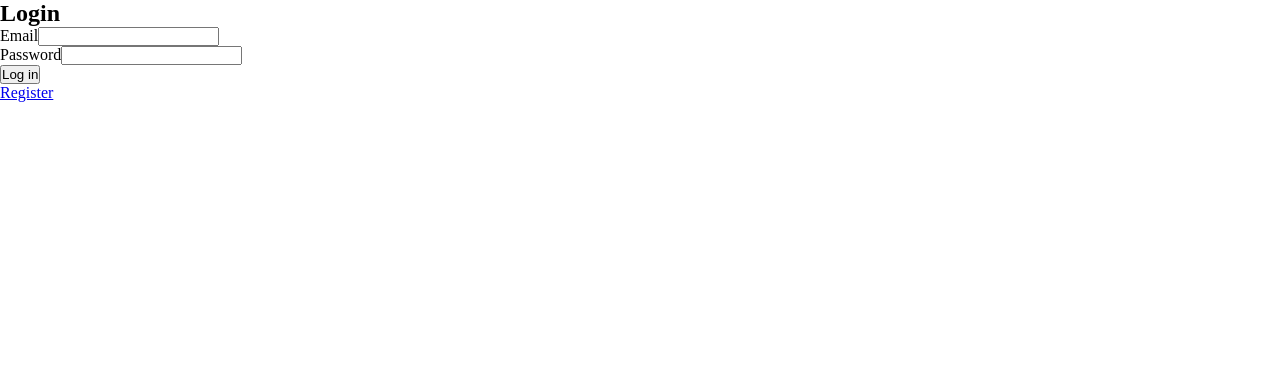
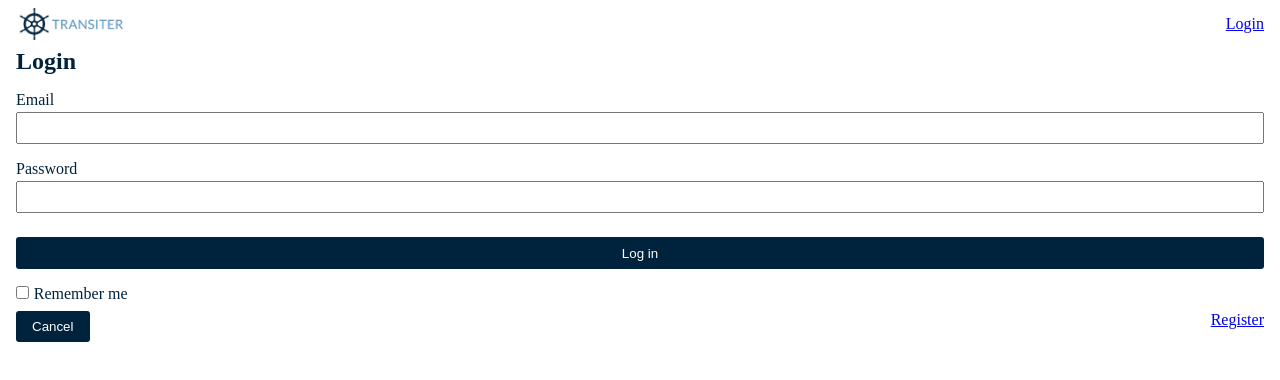
Before and after one commit to danyc23/Transiter, a React (Create React App) app in the folder client/: page /login in a window 1280 px wide. Shown: the top 380 px of the page. Built offline with nearby package versions, Linux system fonts and the light colour scheme.

Commit message:
Login and Register pages

```diff
--- a/client/src/components/Navbar.jsx
+++ b/client/src/components/Navbar.jsx
@@ -3,9 +3,9 @@ import UserIcon from "../assets/user.svg";
 function Navbar() {
   return (
     <nav className="navbar">
-      <section className="navbar-logo">
-        <div></div>
-      </section>
+      <Link to="/">
+        <section className="navbar-logo"></section>
+      </Link>
       <section className="navbar-options">
         <p className="navbar-options__item">About</p>
         <p className="navbar-options__item">Services</p>
--- a/client/src/index.js
+++ b/client/src/index.js
@@ -2,19 +2,19 @@ import React from "react";
 import ReactDOM from "react-dom";
 import App from "./App";
 import { BrowserRouter as Router, Switch, Route } from "react-router-dom";
-import Login from "./components/Login";
-import Register from "./components/Register";
+import Login from "./pages/Login";
+import Register from "./pages/Register";
 import Profile from "./pages/Profile";
 
 ReactDOM.render(
   <React.StrictMode>
     <Router>
-      <switch>
+      <Switch>
         <Route path="/" exact component={App}></Route>
         <Route path="/login" component={Login}></Route>
         <Route path="/register" component={Register}></Route>
         <Route path="/profile" component={Profile}></Route>
-      </switch>
+      </Switch>
     </Router>
   </React.StrictMode>,
   document.getElementById("root")
--- a/client/src/components/Login.jsx
+++ b/client/src/pages/Login.jsx
@@ -1,4 +1,5 @@
 import React from "react";
+import Navbar from "../components/Navbar";
 import { Redirect, useHistory, Link } from "react-router-dom";
 const axios = require("axios");
 
@@ -38,6 +39,7 @@ class Login extends React.Component {
   render() {
     return (
       <section className="login">
+        <Navbar />
         <h1 className="login-title">Login</h1>
         <form className="login-form" onSubmit={this.submitHandler}>
           <div className="login-container">
@@ -64,14 +66,27 @@ class Login extends React.Component {
               id="password"
             />
           </div>
+          <div className="login-container">
+            <div>
+              <button className="login-btn" type="submit">
+                Log in
+              </button>
+              <input type="checkbox" name="remember" />
+              <label className="login-checkbox__text">Remember me</label>
+            </div>
+            <div className="login-container__remember">
+              <div>
+                <button className="login-container__remember-btn">
+                  Cancel
+                </button>
+              </div>
 
-          <button className="login-btn" type="submit">
-            Log in
-          </button>
+              <Link className="nav-link" to="./register">
+                <p>Register</p>
+              </Link>
+            </div>
+          </div>
         </form>
-        <Link to="./register">
-          <p className="login-link">Register</p>
-        </Link>
       </section>
     );
   }
--- a/client/src/pages/Profile.jsx
+++ b/client/src/pages/Profile.jsx
@@ -1,6 +1,18 @@
-import Navbar from "../components/Navbar";
-function Profile() {
-  return <section></section>;
+import React from "react";
+const axios = require("axios");
+class Profile extends React.Component {
+  componentDidMount() {
+    this.getUser();
+  }
+
+  getUser = () => {
+    axios.get(`http://localhost/5000/users`).then((response) => {
+      console.log(response);
+    });
+  };
+  render() {
+    return <section></section>;
+  }
 }
 
 export default Profile;
--- a/client/src/components/Register.jsx
+++ b/client/src/pages/Register.jsx
@@ -1,4 +1,5 @@
 import React from "react";
+import Navbar from "../components/Navbar";
 import { Link } from "react-router-dom";
 const axios = require("axios");
 
@@ -38,6 +39,7 @@ class Register extends React.Component {
   render() {
     return (
       <section className="register">
+        <Navbar />
         <h1 className="register-title">Register</h1>
         <form className="register-form" onSubmit={this.submitHandler}>
           <div className="register-container">
@@ -124,14 +126,22 @@ class Register extends React.Component {
               onChange={this.changeHandler}
             />
           </div>
-
-          <button className="register-btn" type="submit">
-            Register
-          </button>
+          <div className="register-container">
+            <button className="register-btn" type="submit">
+              Register
+            </button>
+          </div>
+          <div className="register-container register-container__cancel">
+            <div className="register-cancel">
+              <Link className="register-cancel__text" to="/">
+                CANCEL
+              </Link>
+            </div>
+            <Link to="./register">
+              <p className="">Login</p>
+            </Link>
+          </div>
         </form>
-        <Link to="./login">
-          <p className="register-link">Login</p>
-        </Link>
       </section>
     );
   }
--- a/client/src/styles/app.css
+++ b/client/src/styles/app.css
@@ -190,6 +190,100 @@
           justify-content: space-between;
 }
 
+.login-container {
+  margin: 1rem;
+}
+
+.login-container__remember {
+  display: -webkit-box;
+  display: -ms-flexbox;
+  display: flex;
+  -webkit-box-pack: justify;
+      -ms-flex-pack: justify;
+          justify-content: space-between;
+  margin-top: 0.5rem;
+}
+
+.login-container__remember-btn {
+  background-color: #00233d;
+  color: white;
+  padding: 0.5rem 1rem;
+  border: none;
+  border-radius: 3px;
+}
+
+.login-input {
+  width: 100%;
+  height: 2rem;
+}
+
+.login-title {
+  color: #00233d;
+  margin-left: 1rem;
+}
+
+.login-label {
+  display: block;
+  color: #00233d;
+  margin-bottom: 0.2rem;
+}
+
+.login-btn {
+  width: 100%;
+  background-color: #00233d;
+  color: white;
+  height: 2rem;
+  border: none;
+  border-radius: 3px;
+  margin-top: 0.5rem;
+  margin-bottom: 1rem;
+}
+
+.login-checkbox__text {
+  margin-left: 0.3rem;
+  color: #00233d;
+}
+
+.register-title {
+  color: #00233d;
+  margin-left: 1rem;
+}
+
+.register-container {
+  margin: 1rem;
+}
+
+.register-container__cancel {
+  display: -webkit-box;
+  display: -ms-flexbox;
+  display: flex;
+  -webkit-box-pack: justify;
+      -ms-flex-pack: justify;
+          justify-content: space-between;
+}
+
+.register-label {
+  display: block;
+  color: #00233d;
+  margin-bottom: 0.2rem;
+}
+
+.register-btn {
+  width: 100%;
+  background-color: #00233d;
+  color: white;
+  height: 2rem;
+  border: none;
+  border-radius: 3px;
+  margin-top: 0.5rem;
+  margin-bottom: 1rem;
+}
+
+.register-input {
+  width: 100%;
+  height: 2rem;
+}
+
 * {
   margin: 0;
   padding: 0;
--- a/client/src/styles/app.scss
+++ b/client/src/styles/app.scss
@@ -4,6 +4,8 @@
 @import "./partials/footer";
 @import "./partials/card";
 @import "./partials/description";
+@import "./partials/login";
+@import "./partials/register";
 * {
   margin: 0;
   padding: 0;
--- /dev/null
+++ b/client/src/styles/partials/_login.scss
@@ -0,0 +1,47 @@
+@import "./variables";
+.login {
+  &-container {
+    margin: 1rem;
+    &__remember {
+      display: flex;
+      justify-content: space-between;
+      margin-top: 0.5rem;
+      &-btn {
+        background-color: $blue;
+        color: white;
+        padding: 0.5rem 1rem;
+        border: none;
+        border-radius: 3px;
+      }
+    }
+  }
+  &-input {
+    width: 100%;
+    height: 2rem;
+  }
+  &-title {
+    color: $blue;
+    margin-left: 1rem;
+  }
+  &-label {
+    display: block;
+    color: $blue;
+    margin-bottom: 0.2rem;
+  }
+  &-btn {
+    width: 100%;
+    background-color: $blue;
+    color: white;
+    height: 2rem;
+    border: none;
+    border-radius: 3px;
+    margin-top: 0.5rem;
+    margin-bottom: 1rem;
+  }
+  &-checkbox {
+    &__text {
+      margin-left: 0.3rem;
+      color: $blue;
+    }
+  }
+}
```
Also changed, not shown: client/src/styles/partials/_register.scss (added, +34 -0 lines), 2 other files (tests, documents, lock files or other folders).
